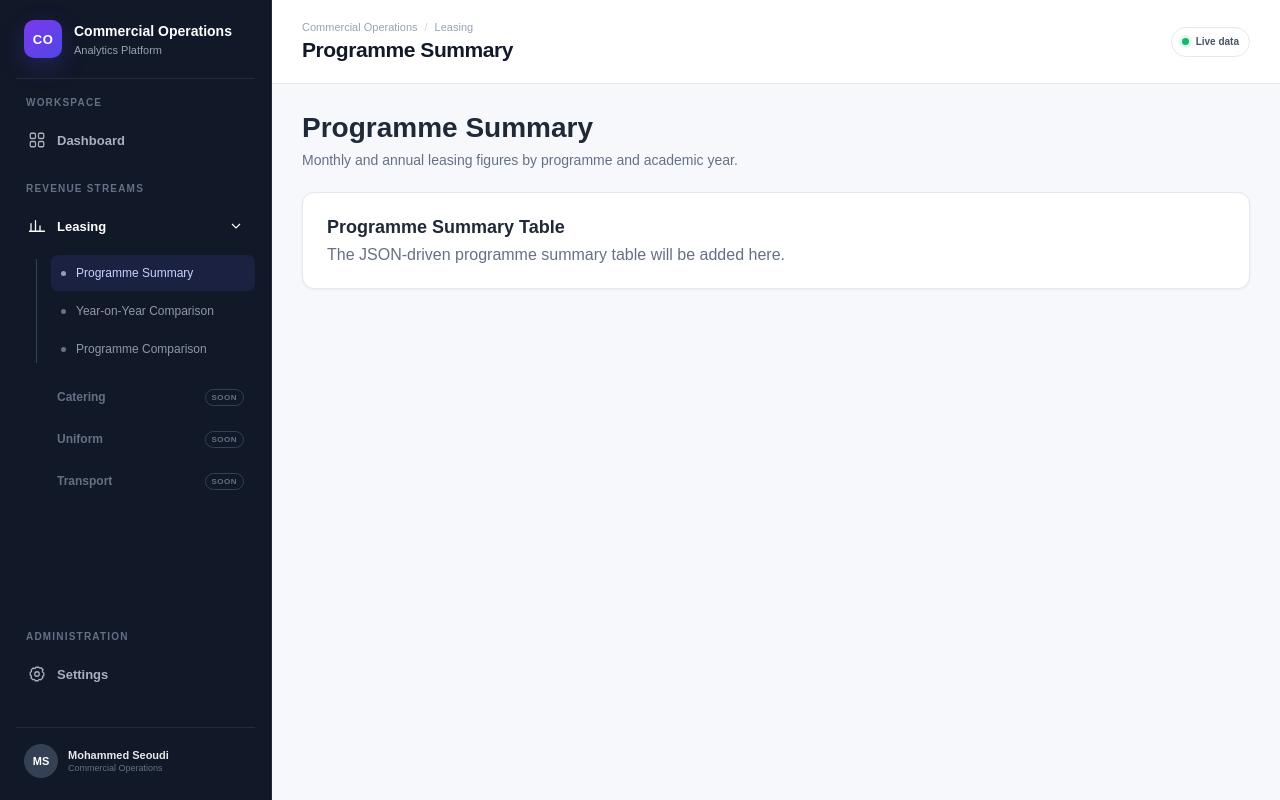
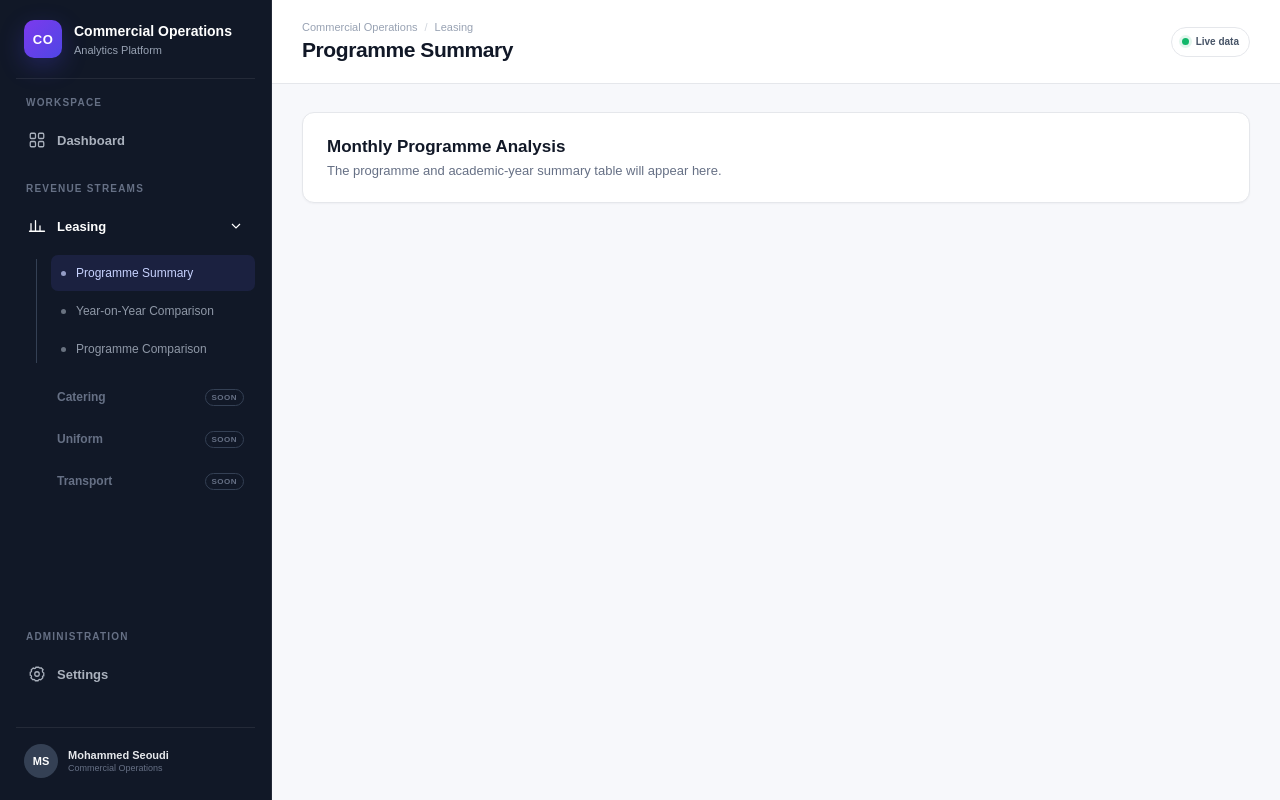
Before and after one commit to mo-seoudi/leasing, a React (Vite) app: page /leasing/summary in a window 1280 px wide. Built offline with nearby package versions, Linux system fonts and the light colour scheme.

Commit message:
Update ProgrammeSummaryPage.jsx

```diff
--- a/src/pages/leasing/ProgrammeSummaryPage.jsx
+++ b/src/pages/leasing/ProgrammeSummaryPage.jsx
@@ -1,64 +1,33 @@
 export default function ProgrammeSummaryPage() {
   return (
-    <section
-      style={{
-        width: "100%",
-        minWidth: 0,
-      }}
-    >
-      <header
-        style={{
-          marginBottom: "24px",
-        }}
-      >
-        <h1
-          style={{
-            margin: 0,
-            fontSize: "28px",
-            fontWeight: 700,
-            color: "#1f2937",
-          }}
-        >
-          Programme Summary
-        </h1>
-
-        <p
-          style={{
-            margin: "8px 0 0",
-            color: "#667085",
-            fontSize: "14px",
-          }}
-        >
-          Monthly and annual leasing figures by programme and academic year.
-        </p>
-      </header>
-
+    <section className="analysis-page">
       <div
         style={{
           background: "#ffffff",
-          border: "1px solid #e2e8f0",
+          border: "1px solid #e5e7eb",
           borderRadius: "12px",
           padding: "24px",
-          boxShadow: "0 1px 3px rgba(0, 0, 0, 0.06)",
+          boxShadow: "0 1px 2px rgba(16, 24, 40, 0.04)",
         }}
       >
         <h2
           style={{
-            margin: "0 0 8px",
-            fontSize: "18px",
-            color: "#1f2937",
+            margin: "0 0 6px",
+            fontSize: "17px",
+            color: "#111827",
           }}
         >
-          Programme Summary Table
+          Monthly Programme Analysis
         </h2>
 
         <p
           style={{
             margin: 0,
             color: "#667085",
+            fontSize: "13px",
           }}
         >
-          The JSON-driven programme summary table will be added here.
+          The programme and academic-year summary table will appear here.
         </p>
       </div>
     </section>
```
